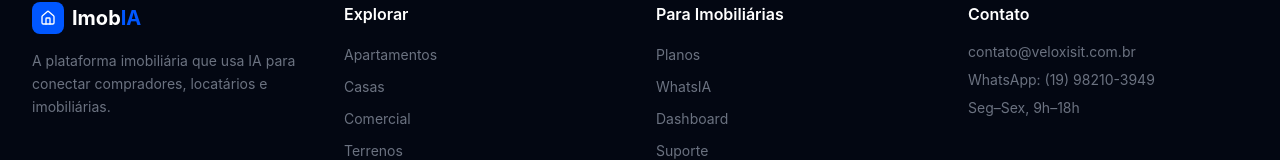
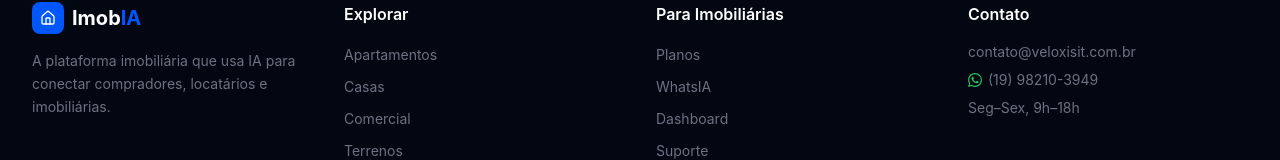
Before and after one commit to parkingmanagerbr-hue/imobia, a Next.js app: page / in a window 1280 px wide. Shown: the part 3392-3552 px from the top of the page. Built offline with nearby package versions, Linux system fonts and the light colour scheme.

Commit message:
feat: add WhatsApp icon to footer

```diff
--- a/src/app/page.tsx
+++ b/src/app/page.tsx
@@ -413,8 +413,11 @@
             <div>
               <h4 className="text-white font-semibold mb-4">Contato</h4>
               <ul className="space-y-2 text-gray-500 text-sm">
-                <li>contato@veloxisit.com.br</li>
-                <li>WhatsApp: (19) 98210-3949</li>
+                <li><a href="mailto:contato@veloxisit.com.br" className="hover:text-gray-300 transition-colors">contato@veloxisit.com.br</a></li>
+                <li className="flex items-center gap-1.5">
+                  <svg className="w-3.5 h-3.5 text-green-500 flex-shrink-0" viewBox="0 0 24 24" fill="currentColor"><path d="M17.472 14.382c-.297-.149-1.758-.867-2.03-.967-.273-.099-.471-.148-.67.15-.197.297-.767.966-.94 1.164-.173.199-.347.223-.644.075-.297-.15-1.255-.463-2.39-1.475-.883-.788-1.48-1.761-1.653-2.059-.173-.297-.018-.458.13-.606.134-.133.298-.347.446-.52.149-.174.198-.298.298-.497.099-.198.05-.371-.025-.52-.075-.149-.669-1.612-.916-2.207-.242-.579-.487-.5-.669-.51-.173-.008-.371-.01-.57-.01-.198 0-.52.074-.792.372-.272.297-1.04 1.016-1.04 2.479 0 1.462 1.065 2.875 1.213 3.074.149.198 2.096 3.2 5.077 4.487.709.306 1.262.489 1.694.625.712.227 1.36.195 1.871.118.571-.085 1.758-.719 2.006-1.413.248-.694.248-1.289.173-1.413-.074-.124-.272-.198-.57-.347m-5.421 7.403h-.004a9.87 9.87 0 01-5.031-1.378l-.361-.214-3.741.982.998-3.648-.235-.374a9.86 9.86 0 01-1.51-5.26c.001-5.45 4.436-9.884 9.888-9.884 2.64 0 5.122 1.03 6.988 2.898a9.825 9.825 0 012.893 6.994c-.003 5.45-4.437 9.884-9.885 9.884m8.413-18.297A11.815 11.815 0 0012.05 0C5.495 0 .16 5.335.157 11.892c0 2.096.547 4.142 1.588 5.945L.057 24l6.305-1.654a11.882 11.882 0 005.683 1.448h.005c6.554 0 11.89-5.335 11.893-11.893a11.821 11.821 0 00-3.48-8.413z"/></svg>
+                  <a href="https://wa.me/5519982103949" className="hover:text-gray-300 transition-colors">(19) 98210-3949</a>
+                </li>
                 <li>Seg–Sex, 9h–18h</li>
               </ul>
             </div>
```
